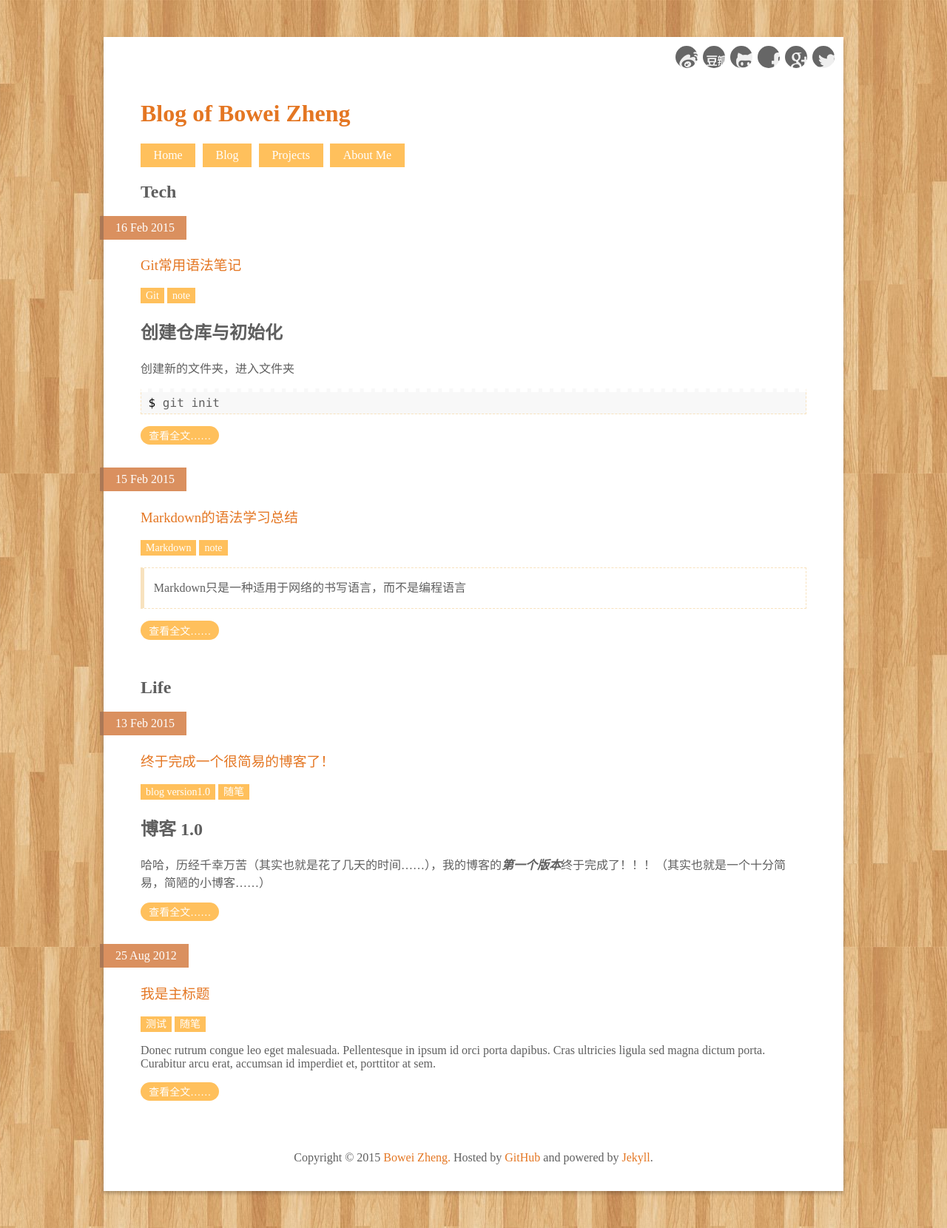
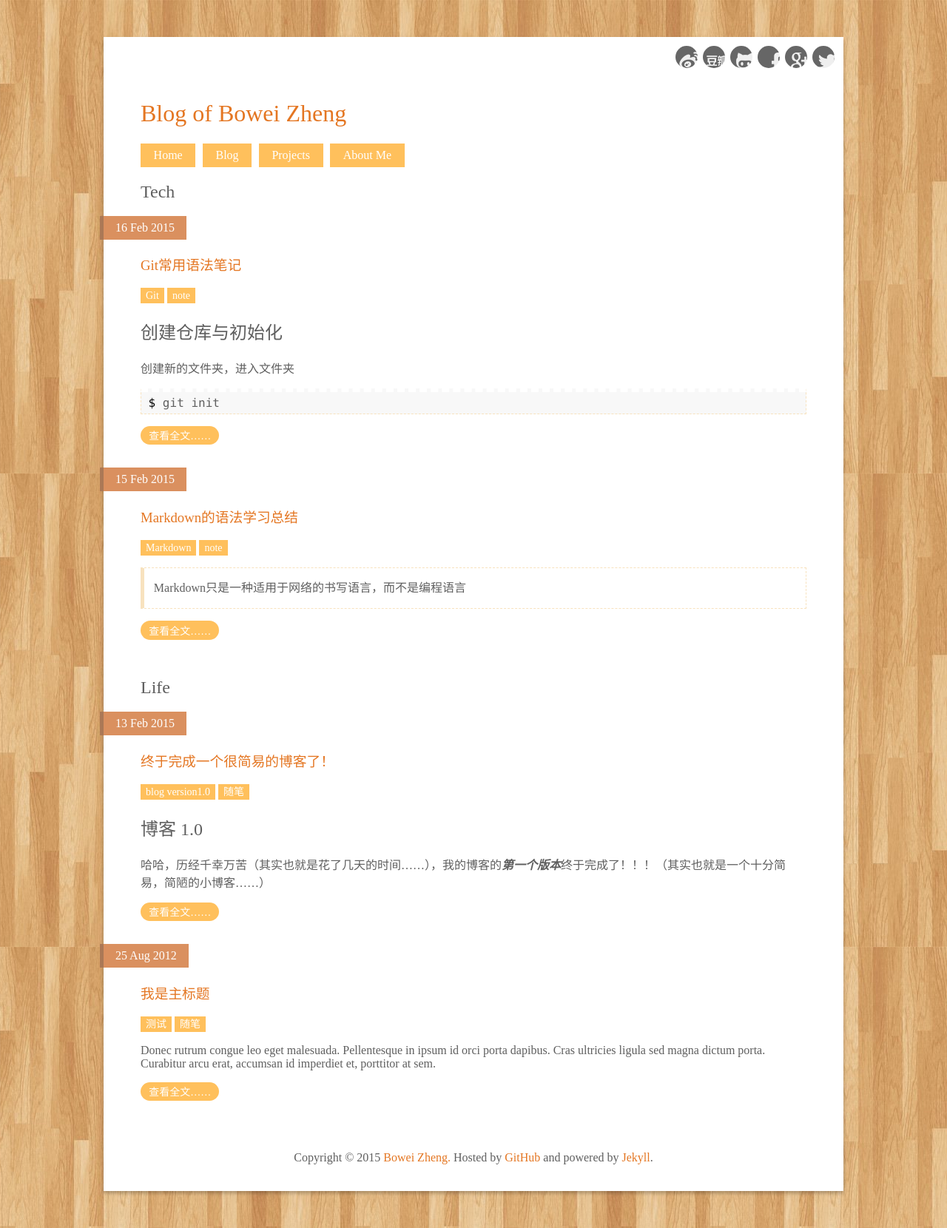
Before and after one commit to wynn719/blog, a Jekyll site: the page built from index.html, in a window 1280 px wide. Shown: the whole page at 74% size. Built offline with Jekyll 4.4.1, drawn with Linux system fonts in a browser that asks for light colours; comment, search, counter and statistics services are not loaded.

```diff
--- a/css/default.css
+++ b/css/default.css
@@ -16,6 +16,7 @@
 	color: #5f5f5f;
 	font-family: "微软雅黑"
 }
+h1,h2,h3,h4,h5,h6{ font-weight: normal;}
 
 img{width: 100%;height: 100%;}
 
```
